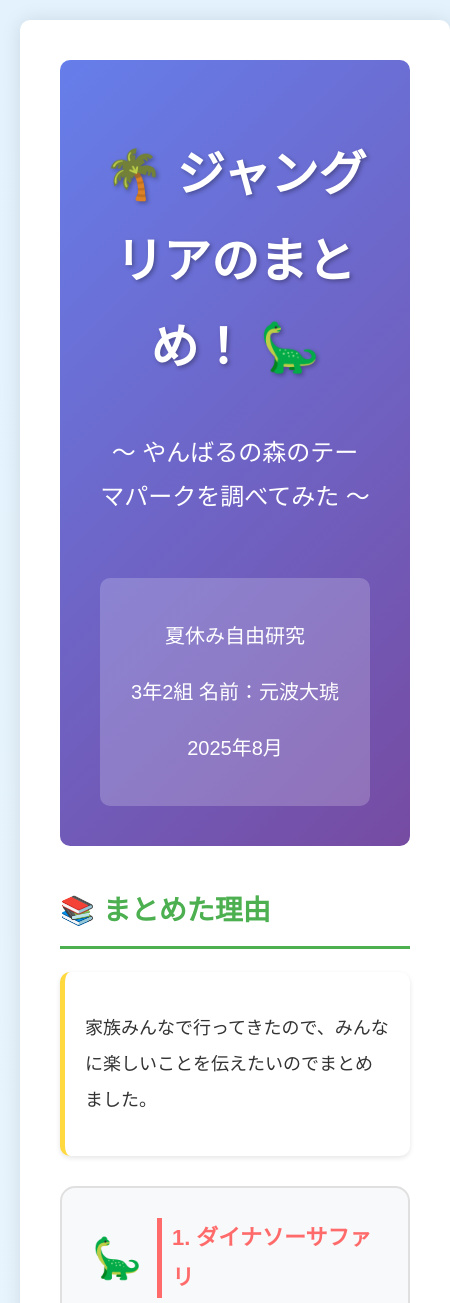
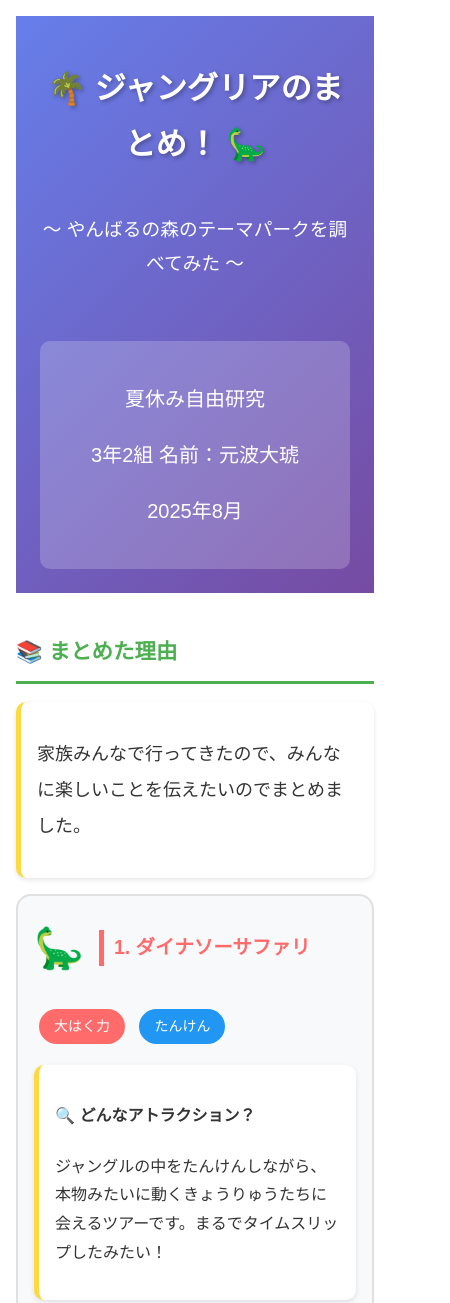
Before and after one commit to sdfadsfsdf/motonami-taiga-3-2, a plain HTML site: page index.html in a window 390 px wide. Shown: the top 1303 px of the page, 450 px wide, since content can reach past the window. Drawn offline with Linux system fonts and the light colour scheme.

Commit message:
Add: スマホ用

```diff
--- a/index.html
+++ b/index.html
@@ -219,6 +219,49 @@
                 padding: 20px;
             }
         }
+        /* 追加：全要素のレイアウト計算を安定させる */
+*, *::before, *::after { box-sizing: border-box; }
+
+/* 追加：画像は横幅いっぱい＋はみ出し防止 */
+img { max-width: 100%; height: auto; display: block; }
+
+/* 追加：スマホ（～600px）では余白を削って全幅表示 */
+@media (max-width: 600px) {
+  body {
+    padding: 0;              /* 画面の外側余白をなくす */
+    background: #fff;        /* 下地のグラデ背景を消したい場合はこのまま */
+  }
+  .container {
+    max-width: 100%;         /* 800px制限を解除して全幅に */
+    width: 100%;
+    margin: 0;               /* 中央寄せの余白をなくす */
+    padding: 16px;           /* 内側余白は少しだけ */
+    border-radius: 0;        /* 端まで使うので角丸・影をオフに */
+    box-shadow: none;
+  }
+  .cover-page {
+    padding: 24px;           /* カバーも内側余白を調整 */
+    border-radius: 0;
+    margin-bottom: 24px;
+    min-height: 0;           /* 600px固定を実質無効化（高さが窮屈なら） */
+  }
+  /* 文字サイズを画面幅に合わせて自動縮小 */
+  .cover-page h1 { font-size: clamp(28px, 8vw, 40px); }
+  .cover-page .subtitle { font-size: clamp(16px, 4.8vw, 22px); }
+  h2 { font-size: clamp(20px, 5.5vw, 28px); }
+  h3 { font-size: clamp(18px, 5vw, 22px); }
+
+  /* セクションの箱もはみ出し防止＆余白調整 */
+  .attraction,
+  .feature-box,
+  .ranking,
+  .learned-points,
+  .message-box {
+    max-width: 100%;
+    margin: 16px 0;
+    padding: 16px;
+  }
+}
     </style>
 </head>
 <body>
@@ -282,8 +325,8 @@
             <span class="badge">ふれあい</span>
             <span class="badge fun">動物</span>
             <div style="width:100%; text-align:center; margin: 20px 0;">
-                    <img src="yambaru.jpg" alt="ヤンバルフレンズの展示室" style="width:100%; height:auto; border-radius:12px; box-shadow:0 2px 8px rgba(0,0,0,0.15);">
-                    <div style="font-size:14px; color:#666; margin-top:8px;">ヤンバルフレンズのてんじ室の様子</div>
+                <img src="yambaru.jpg" alt="ヤンバルフレンズの展示室" style="width:100%; height:auto; border-radius:12px; box-shadow:0 2px 8px rgba(0,0,0,0.15);">
+                <div style="font-size:14px; color:#666; margin-top:8px;">ヤンバルフレンズのてんじ室の様子</div>
             </div>
 
             <div class="feature-box">
@@ -317,8 +360,8 @@
             <span class="badge">ぼうけん</span>
 
             <div style="width:100%; text-align:center; margin: 20px 0;">
-                    <img src="buggy.jpg" alt="バギーボルテージのバギー" style="width:100%; height:auto; border-radius:12px; box-shadow:0 2px 8px rgba(0,0,0,0.15);">
-                    <div style="font-size:14px; color:#666; margin-top:8px;">のったバギー</div>
+                <img src="buggy.jpg" alt="バギーボルテージのバギー" style="width:100%; height:auto; border-radius:12px; box-shadow:0 2px 8px rgba(0,0,0,0.15);">
+                <div style="font-size:14px; color:#666; margin-top:8px;">のったバギー</div>
             </div>
 
             <div class="feature-box">
```
